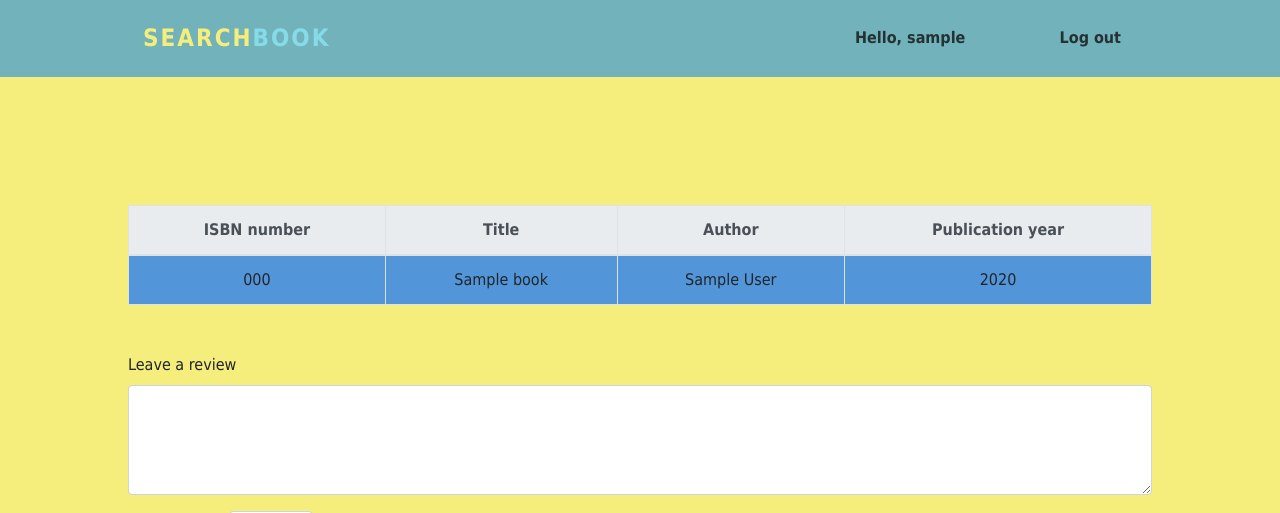
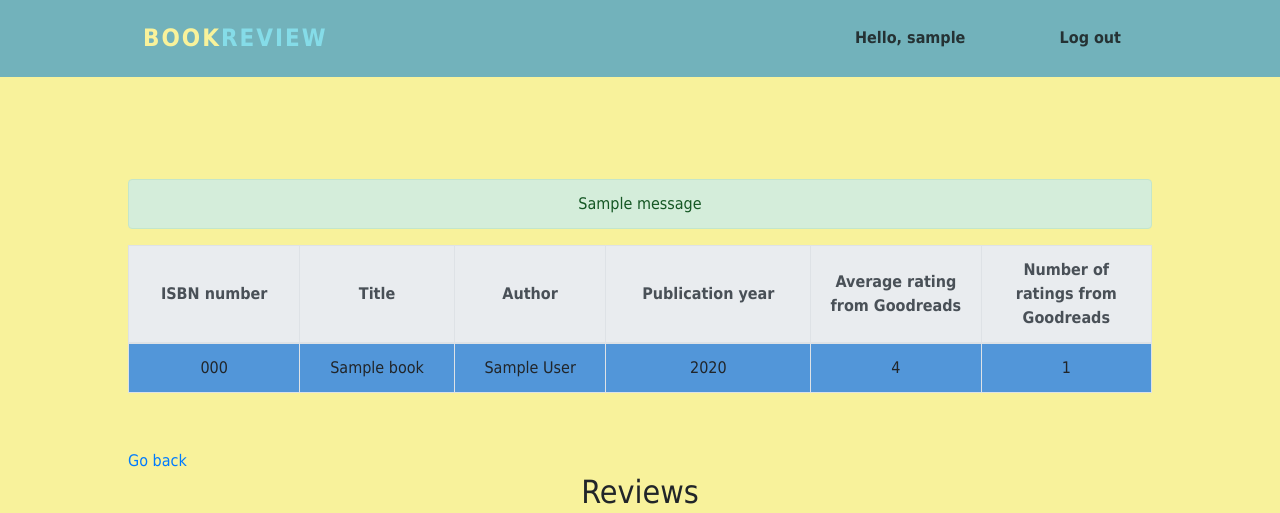
Before and after one commit to LiliyaSm/CS50-project1, a Flask app: template templates/book_page.html in a window 1280 px wide. Shown: the top 513 px of the page. Run offline with Flask 2, Linux system fonts and the light colour scheme; the visitor is signed in with stand-in values (Sample User, id 1); tables that the repository leaves empty hold one stand-in row (values such as "Sample post"); the template is opened without the code that fills it: most values are stand-ins (such as "Sample title", 1, 10 or a date in 2020); one stand-in notice (Sample message) is shown; style sheets or scripts are compiled from the project's sources; parts of the project's set-up code (start-up, migrations or seed data) failed here and were passed over; some libraries are stand-ins or nearby versions.

Commit message:
extra features
- add login_required decorator
- password hashing
- add request to goodreads API
- implement flash messages

```diff
--- a/application.py
+++ b/application.py
@@ -1,8 +1,9 @@
 import os
-from flask import Flask, session, render_template, request,  redirect, url_for
+from flask import Flask, session, render_template, request,  redirect, url_for, jsonify, flash
 from flask_session import Session
 import myDatabase
-from req import req
+from goodreads import goodreads
+from login_required import loginRequired
 
 app = Flask(__name__)
 
@@ -19,84 +20,148 @@ Session(app)
 db = myDatabase.MyDatabase()
 db.create_db_tables()
 db.print_all_data("users")
+db.print_all_data("reviews")
 
 
 @app.route("/", methods=["POST", "GET"])
 def index():
+    #initial page with login fields
+
     if 'user_id' in session:
         return redirect(url_for("search"))
 
     username = request.form.get("username")
     password = request.form.get("password")
     if request.method == "POST":
-        #проверка на пустые поля
+        # check for empty fields
         if not (username and password):
-            return render_template("index.html", error="Заполните все поля!")
+            flash('Fill in all the fields!', 'danger')
+            return render_template("index.html")
         #check in base
         success = db.check_user(username, password)
         if success:
+            # add to session and redirect to search page
             session["user_id"] = db.get_id(username)
             session["username"] = username
-
-            print(session)
-            # redirect to search page
             return redirect(url_for("search"))
         else:
-            return render_template("index.html", error="Incorrect username or password")
+            flash('Incorrect username or password', 'danger')
+            return render_template("index.html")
 
     return render_template("index.html")
 
 
 @app.route("/signUp", methods=["POST", "GET"])
 def signUp():
+    # Register user
+
+    if 'user_id' in session:
+        return redirect(url_for("search"))
+
+    #get user input
     username = request.form.get("username")
     password = request.form.get("password")
+
     if request.method == "POST":
+        #Ensure username and password was submitted
         if not (username and password):
-            return render_template("signUp.html", error="Заполните все поля!")
+            flash('Fill in all the fields!', 'danger')
+            return render_template("signUp.html")
         print(username, password)
 
         success = db.add_user(username, password)
-        #name already is in the base
         if not success:
-            return render_template("signUp.html", error="This name is already in use! :( Choose another one.")
+            # name already is in the base
+            flash('This name is already in use! :( Choose another one.', 'danger')
+            return render_template("signUp.html")
         else:
-
+            # Store user log in info
             session["user_id"] = db.get_id(username)
             session["username"] = username
-            print(session)
+
+            flash('Account created', 'success')
             return redirect(url_for("search"))  # redirect on search page
-
 
     return render_template("signUp.html")
 
 
 @app.route("/search",  methods=["GET"])
+@login_required
 def search():
-    if 'user_id' not in session:
-        return redirect(url_for("index"))
-        print(session)
-    # args contains the URL encoded parameters from a GET request while request. form contains POST data
+    #Serching page
+
+    # get user input
     query = request.args.get("search")
     if request.method == "GET" and query:
         result = db.search(query)
-        return render_template("search.html", username=session["username"], search=result)
-    return render_template("search.html", username=session["username"])
+        return render_template("search.html", search=result)
+    return render_template("search.html")
+
 
 @app.route('/sign_out')
 def sign_out():
-    session.clear() #TODO pop
+    # Log user out
+
+    # remove the user id and username from the session if it's there, otherwise returns None
+    #https://stackoverflow.com/questions/49510684/how-to-remove-session-flask-python3
+    session.pop('user_id', None)
+    session.pop('username', None)
     return redirect(url_for('index'))
 
 
 @app.route("/book_page/<string:isbn>", methods=["POST", "GET"])
+@login_required
 def book_page(isbn):
-    print(isbn)
+    #individual book page
+
+    # USER input
+    review = request.form.get("review")
+    rating = request.form.get("rating")
+
+    #get reviews and book info from database
     book = db.get_book(isbn)
-    return render_template("book_page.html", book = book)
+    reviews = db.get_reviews(book.id)
+    review_counts = goodreads(isbn)
+
+    # check if user has already review for this book
+    no_review = db.check_review(session["user_id"], book.id)
+
+    if request.method == "POST" and review and rating and no_review:
+        # add review to the base
+        db.add_review(book.id, session["user_id"], review, rating)
+        reviews = db.get_reviews(book.id)
+        flash('Review has been successfully submitted', 'success')
+        return render_template("book_page.html", book=book, reviews=reviews, no_review=False, review_counts=review_counts)
+
+    return render_template("book_page.html", book=book, reviews=reviews, no_review=no_review, review_counts=review_counts)
+
+
+@app.route('/api/<isbn>')
+@login_required
+def book_api(isbn):
+    # API returns ditails about a single book
+
+    book = db.get_book(isbn)
+
+    # make sure isbn exists
+    if book is None:
+        return jsonify({"error": "Invalid isbn"}), 404
+    # get review info from goodreads
+    review_counts = goodreads(isbn)
+
+    return jsonify({
+        "title": book.title,
+        "author": book.author,
+        "year": book.publication_year,
+        "isbn": isbn,
+        "review_count": review_counts.get("work_ratings_count"),
+        "average_score": review_counts.get("average_rating")
+    })
+
 
 if __name__ == '__main__':
 
-    app.jinja_env.auto_reload = True #дебаг и development если true то по идее работает и так
+    # Also "FLASK_DEBUG": "1" in launch.json
+    app.jinja_env.auto_reload = True
     app.config['TEMPLATES_AUTO_RELOAD'] = True
     app.run()
--- /dev/null
+++ b/scss/style.css
@@ -0,0 +1,78 @@
+body {
+  font-family: "Tahoma", sans-serif;
+  min-height: 100vh;
+  background-color: #f8f29b;
+}
+
+.wrap-header,
+.wrap-main {
+  max-width: 1024px;
+  margin: 0 auto;
+}
+
+.wrap-main {
+  padding: 8% 0;
+}
+
+.site-header {
+  background-color: #72b2bb;
+  padding-bottom: 18px;
+  padding-top: 18px;
+  font-weight: bold;
+}
+
+.site-header a {
+  color: #253234;
+  text-align: right;
+}
+
+.logout a:hover {
+  color: #85dce8;
+}
+
+.site-title {
+  font-size: 24px;
+  text-transform: uppercase;
+  font-weight: bold;
+  letter-spacing: 2px;
+  margin-bottom: 0;
+  line-height: 1.7;
+  text-align: left;
+}
+
+.nav-item {
+  text-align: right;
+}
+
+.greeting a {
+  pointer-events: none;
+}
+
+.site-title a,
+.site-title a:hover {
+  color: #f8f29b;
+  text-decoration: none;
+}
+
+.site-title .blue {
+  color: #85dce8;
+}
+
+.form-inline .form-control.search {
+  width: 600px;
+}
+
+.table td, .table th {
+  background-color: #5296d9;
+  vertical-align: middle;
+}
+
+@media (max-width: 995px) {
+  .nav-item,
+  .main,
+  .site-title,
+  .site-header a {
+    text-align: center;
+  }
+}
+/*# sourceMappingURL=style.css.map */
--- a/templates/book_page.html
+++ b/templates/book_page.html
@@ -1,13 +1,14 @@
 {% extends "layout.html" %} {% block body %}
 
-<div class="wrap-main">
   <div class="main">
     <table class="table table-bordered text-center mb-5">
       <thead class="thead-light">
-        <th scope="col">ISBN number</th>
-        <th scope="col">Title</th>
-        <th scope="col">Author</th>
-        <th scope="col">Publication year</th>
+        <th class="align-middle" scope="col">ISBN number</th>
+        <th class="align-middle" scope="col">Title</th>
+        <th class="align-middle" scope="col">Author</th>
+        <th class="align-middle" scope="col">Publication year</th>
+        <th class="align-middle" scope="col">Average rating from Goodreads</th>
+        <th class="align-middle" scope="col">Number of ratings from Goodreads</th>
       </thead>
       <tbody>
         <tr>
@@ -15,38 +16,49 @@
           <td>{{book.title}}</td>
           <td>{{book.author}}</td>
           <td>{{book.publication_year}}</td>
+          <td style="width: 16.66%">{{review_counts.average_rating}}</td>
+          <td style="width: 16.66%">{{review_counts.work_ratings_count}}</td>
         </tr>
       </tbody>
     </table>
 
-    <form class = "mb-3" method="post">
+    {% if no_review %}
+    <form class="mb-3" method="post">
       <div class="form-group">
-        <label for="exampleFormControlTextarea1">Leave a review</label>
+        <label for="review">Leave a review</label>
         <textarea
           class="form-control"
-          id="exampleFormControlTextarea1"
+          id="review"
           rows="4"
+          name="review"
           required
         ></textarea>
       </div>
-      <div class = form-inline>
+      <div class="form-inline">
         <div class="form-group mb-3">
           <label for="rating">Give rating:</label>
-          <select class="form-control ml-3" id="rating" required>
-            <option value="">None</option>
-            <option value="1" >1</option>
-            <option value="1">2</option>
-            <option value="1">3</option>
-            <option value="1">4</option>
-            <option value="1">5</option>
+          <select class="form-control ml-3" id="rating" name="rating" required>
+            <option value="">Choose rate</option>
+            <option value="1">1</option>
+            <option value="2">2</option>
+            <option value="3">3</option>
+            <option value="4">4</option>
+            <option value="5">5</option>
           </select>
         </div>
       </div>
       <button type="submit" class="btn btn-primary">Post review</button>
     </form>
+    {% endif %}
 
-    <h2 class="text-center">Reviews</h2>
-    <div class="card">
+    <div class="pt-2 row">
+      <div class="col-lg-6"><a href="{{ url_for('search') }}">Go back</a></div>
+    </div>
+
+    <h2 class="text-center mb-4">Reviews</h2>
+    {% if (reviews.rowcount != 0) %} {% for item in reviews %}
+
+    <div class="card mb-4">
       <div class="card-body">
         <div class="row">
           <div class="col-md-2">
@@ -55,28 +67,27 @@
               class="img img-rounded img-fluid"
             />
           </div>
-          <div class="col-md-10 ">
-            <p >
-              <span class="float-left"><strong>Nick</strong></span>
+          <div class="col-md-10">
+            <p>
+              <span class="float-left"><strong>{{item["name"]}}</strong></span>
               <span class="float-right"
-                ><strong>Rating: 5 stars out of 5 </strong></span
+                ><strong
+                  >Rating: {{item["rating"]}} stars out of 5
+                </strong></span
               >
             </p>
 
             <div class="clearfix"></div>
-            <p class= "mt-3">
-              Lorem Ipsum is simply dummy text of the pr make but also the leap
-              into electronic typesetting, remaining essentially unchanged. It
-              was popularised in the 1960s with the release of Letraset sheets
-              containing Lorem Ipsum passages, and more recently with desktop
-              publishing software like Aldus PageMaker including versions of
-              Lorem Ipsum.
+            <p class="mt-3">
+              {{item["review"]}}
             </p>
           </div>
         </div>
       </div>
     </div>
+
+    {% endfor %} {% else %}
+    <h4 class="text-center">There is no any reviews</h4>
+    {% endif %}
   </div>
-
   {% endblock %}
-</div>
--- a/templates/layout.html
+++ b/templates/layout.html
@@ -9,19 +9,26 @@
       integrity="sha384-ggOyR0iXCbMQv3Xipma34MD+dH/1fQ784/j6cY/iJTQUOhcWr7x9JvoRxT2MZw1T"
       crossorigin="anonymous"
     />
-    <link rel="stylesheet" href="{{ url_for('static',filename='styles/style.css') }}" />
-    <title>My Website!</title>
+    <link
+      rel="stylesheet"
+      href="{{ url_for('static',filename='styles/style.css') }}"
+    />
+    <title>BookReview</title>
   </head>
   <body>
     <header class="site-header">
-            <div class = "wrap-header">
+      <div class="wrap-header">
         <ul class="nav nav-fill">
           <li class="nav-item col-lg-4 col-md-4">
-                        <h1 class="site-title"><a href="{{ url_for('index') }}">Search<span class="blue">Book</span></a></h1>
+            <h1 class="site-title">
+              <a href="{{ url_for('index') }}"
+                >Book<span class="blue">Review</span></a
+              >
+            </h1>
           </li>
-                    {% if username %}
+          {% if session["username"] %}
           <li class="nav-item greeting">
-                        <a class="nav-link" href="#"> Hello, {{username}}</a>
+            <a class="nav-link" href="#"> Hello, {{session["username"]}}</a>
           </li>
 
           <li class="nav-item col-lg-2 col-md-2 logout">
@@ -31,8 +38,21 @@
         </ul>
       </div>
     </header>
+    <div class="wrap-main">
+      {% with messages = get_flashed_messages(with_categories=true) %}
+         {% if messages %}
+          {% for category, message in messages %}
+
+          <div class="alert alert-{{category}} text-center" role="alert">
+            {{ message }}
+          </div>
+
+          {% endfor %}
+        {% endif %}
+      {% endwith %}
+
       {% block body %}
       {% endblock %}
-
+    </div>
   </body>
 </html>
```
Also changed, not shown: goodreads.py (added, +12 -0 lines), import.py (+12 -11 lines), loginRequired.py (added, +15 -0 lines), myDatabase.py (+82 -20 lines), templates/index.html (+1 -6 lines), templates/search.html (+10 -13 lines), templates/signUp.html (+1 -11 lines). Lines whose indentation alone changed are shown as unchanged.
